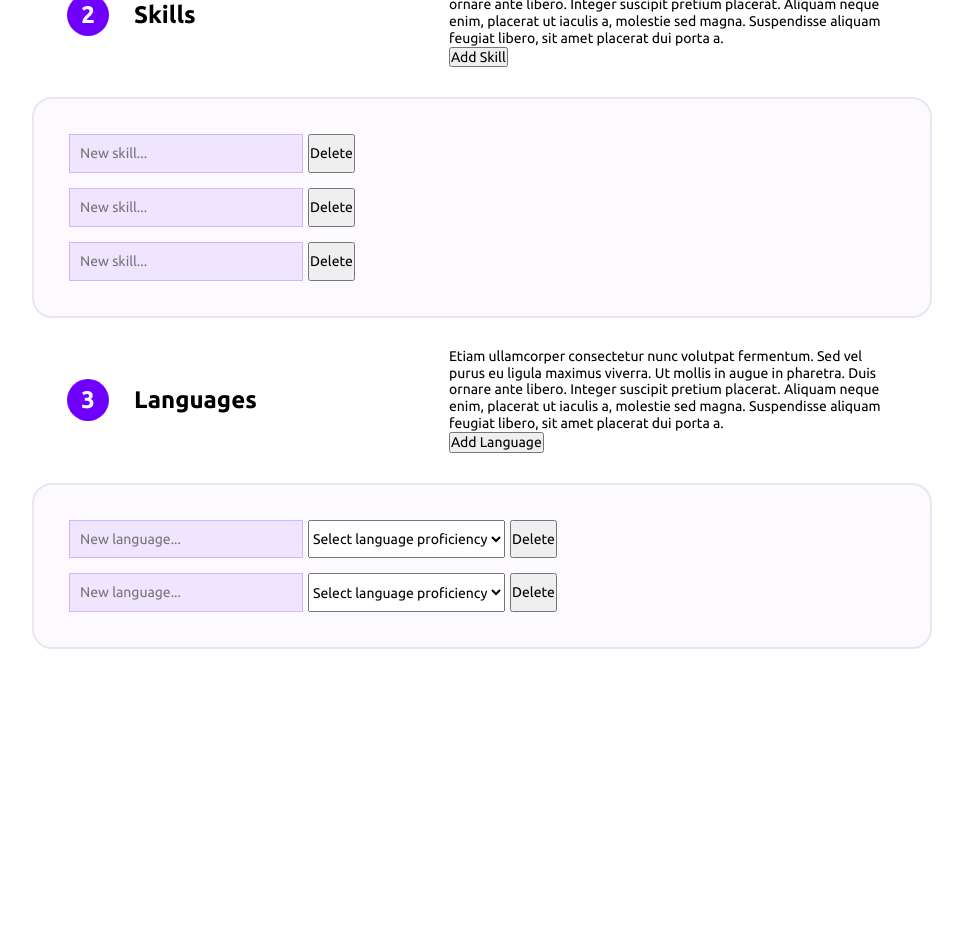
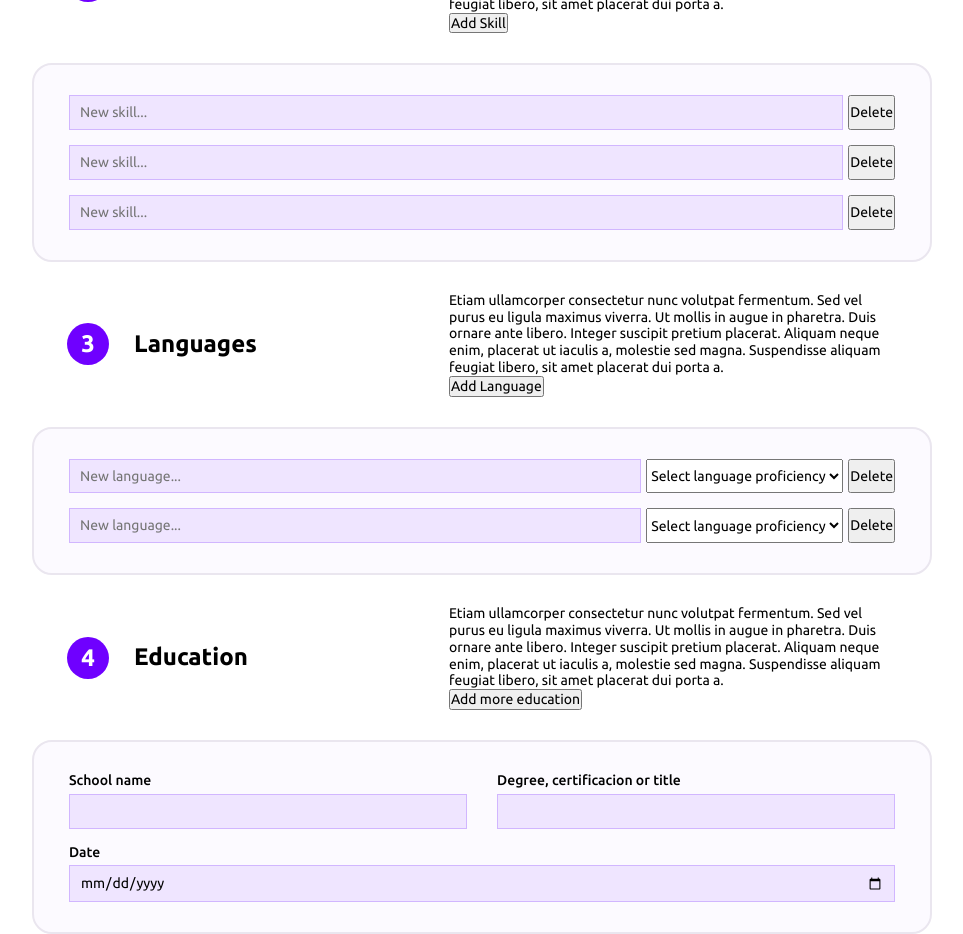
Before and after one commit to DarkWool/cv-creator-app, a React (Create React App) app: page / in a window 1280 px wide. Shown: the part 920-1854 px from the top of the page, without its empty margins (158-1121 px from the left). Before the commit the page ends 1569 px from the top, so only its background shows below. Built offline with nearby package versions, Linux system fonts and the light colour scheme.

Commit message:
Create 'Education' component

```diff
--- a/src/App.js
+++ b/src/App.js
@@ -6,6 +6,12 @@ import { CVPreview } from "./components/CVPreview";
 const language = {
   lang: "",
   proficiency: "null",
+};
+
+const education = {
+  school: "",
+  degree: "",
+  date: "",
 };
 
 class App extends Component {
@@ -24,6 +30,7 @@ class App extends Component {
     },
     skills: ["", "", ""],
     languages: [{ ...language }, { ...language }],
+    education: [{ ...education }],
   };
 
   togglePreview = (value) => {
@@ -40,6 +47,43 @@ class App extends Component {
         ...this.state.personalInfo,
         [field]: value,
       },
+    });
+  };
+
+  handleNewEducationBlock = () => {
+    const updatedEducation = [{ ...education }, ...this.state.education];
+    this.setState({
+      ...this.state,
+      education: updatedEducation,
+    });
+  };
+
+  updateOrDeleteEducation = (id, field, value) => {
+    // Modify value
+    if (value) {
+      const updatedEducation = this.state.education.map((education, index) => {
+        if (id === index) {
+          return {
+            ...education,
+            [field]: value,
+          };
+        }
+        return education;
+      });
+
+      return this.setState({
+        ...this.state,
+        education: updatedEducation,
+      });
+    }
+
+    // Delete
+    const updatedEducation = [...this.state.education];
+    updatedEducation.splice(id, 1);
+
+    this.setState({
+      ...this.state,
+      education: updatedEducation,
     });
   };
 
@@ -114,7 +158,10 @@ class App extends Component {
         personalInfo={this.state.personalInfo}
         userSkills={this.state.skills}
         userLanguages={this.state.languages}
+        userEducation={this.state.education}
         handlePersonalChanges={this.handlePersonalChanges}
+        handleNewEducationBlock={this.handleNewEducationBlock}
+        handleEducationChanges={this.updateOrDeleteEducation}
         handleNewSkill={this.handleNewSkill}
         handleEditSkill={this.handleEditSkill}
         handleDeleteSkill={this.handleDeleteSkill}
--- a/src/components/CVForm.js
+++ b/src/components/CVForm.js
@@ -3,6 +3,7 @@ import { Component } from "react";
 import { GeneralInfo } from "./GeneralInfo";
 import { Skills } from "./Skills";
 import { Languages } from "./Languages";
+import { Education } from "./Education";
 
 export class CVForm extends Component {
   constructor(props) {
@@ -10,7 +11,7 @@ export class CVForm extends Component {
   }
 
   render() {
-    const { personalInfo, userSkills, userLanguages } = this.props;
+    const { personalInfo, userSkills, userLanguages, userEducation } = this.props;
 
     return (
       <>
@@ -40,6 +41,12 @@ export class CVForm extends Component {
           onModifyLanguage={this.props.handleModifyLanguage}
           step={3}
         />
+        <Education
+          userEducation={userEducation}
+          onNewEducationBlock={this.props.handleNewEducationBlock}
+          handleChanges={this.props.handleEducationChanges}
+          step={4}
+        />
       </>
     );
   }
--- /dev/null
+++ b/src/components/Education.js
@@ -0,0 +1,78 @@
+import { Component } from "react";
+import { FormHeader } from "./FormHeader";
+import { FormContainer } from "./FormContainer";
+
+export class Education extends Component {
+  constructor(props) {
+    super(props);
+  }
+
+  render() {
+    const { userEducation, onNewEducationBlock, handleChanges } = this.props;
+    const educationBlocks = userEducation.length;
+
+    return (
+      <section className="edit-block">
+        <FormHeader
+          step={this.props.step}
+          title={"Education"}
+          buttonText={"Add more education"}
+          clickHandler={onNewEducationBlock}
+        />
+        <FormContainer>
+          {userEducation.map((education, index) => {
+            return (
+              <>
+                <div className="edit-block_form-entry">
+                  <div className="flex-2-rows">
+                    <div className="input-wrapper">
+                      <label htmlFor="cvSchool">School name</label>
+                      <input
+                        id="cvSchool"
+                        name="cvSchool"
+                        type="text"
+                        onChange={(e) => handleChanges(index, "school", e.target.value)}
+                        value={education.school}
+                      />
+                    </div>
+                    <div className="input-wrapper">
+                      <label htmlFor="cvDegree">Degree, certificacion or title</label>
+                      <input
+                        id="cvDegree"
+                        name="cvDegree"
+                        type="text"
+                        onChange={(e) => handleChanges(index, "degree", e.target.value)}
+                        value={education.degree}
+                      />
+                    </div>
+                  </div>
+                  <div className="input-wrapper">
+                    <label htmlFor="cvDate">Date</label>
+                    <input
+                      id="cvDate"
+                      name="cvDate"
+                      type="date"
+                      onChange={(e) => handleChanges(index, "date", e.target.value)}
+                      value={education.date}
+                    />
+                  </div>
+
+                  {educationBlocks > 1 && (
+                    <button
+                      type="button"
+                      className="btn-delete"
+                      onClick={() => handleChanges(index)}
+                    >
+                      Delete Entry
+                    </button>
+                  )}
+                </div>
+                {index !== educationBlocks - 1 && <hr className="edit-block_separator"></hr>}
+              </>
+            );
+          })}
+        </FormContainer>
+      </section>
+    );
+  }
+}
--- a/src/styles/CVForm.css
+++ b/src/styles/CVForm.css
@@ -1,10 +1,15 @@
 input,
 textarea {
+  width: 100%;
   background-color: hsl(263.1, 100%, 94.9%);
   appearance: none;
   border: 0;
-  padding: 10px 10px;
+  padding: 8px 10px;
   border: 1px solid #d1b6ff;
+}
+
+label {
+  font-weight: 500;
 }
 
 .edit-block_header {
@@ -44,15 +49,29 @@ textarea {
   font-weight: bold;
 }
 
+.edit-block_form-entry,
 .edit-block_form {
   display: flex;
   flex-direction: column;
   gap: 15px;
-  padding: 35px;
+}
+
+.edit-block_form-entry {
+  align-items: end;
+}
+
+.edit-block_form {
+  padding: 30px 35px;
   font-size: 1.4rem;
   border: 2px solid hsla(266, 24%, 92%, 1);
   border-radius: 20px;
   background-color: hsl(264, 100%, 99%);
+}
+
+.edit-block_separator {
+  margin-top: 15px;
+  margin-bottom: 15px;
+  border: 1px solid hsl(267, 100%, 94%);
 }
 
 .input-wrapper {
@@ -69,4 +88,15 @@ textarea {
 .flex-2-rows {
   display: flex;
   gap: 30px;
+  width: 100%;
 }
+
+.btn-delete {
+  appearance: none;
+  border: none;
+  padding: 10px 20px;
+  background-color: #202020;
+  color: white;
+  font-weight: 500;
+  border-radius: 4px;
+}
```
